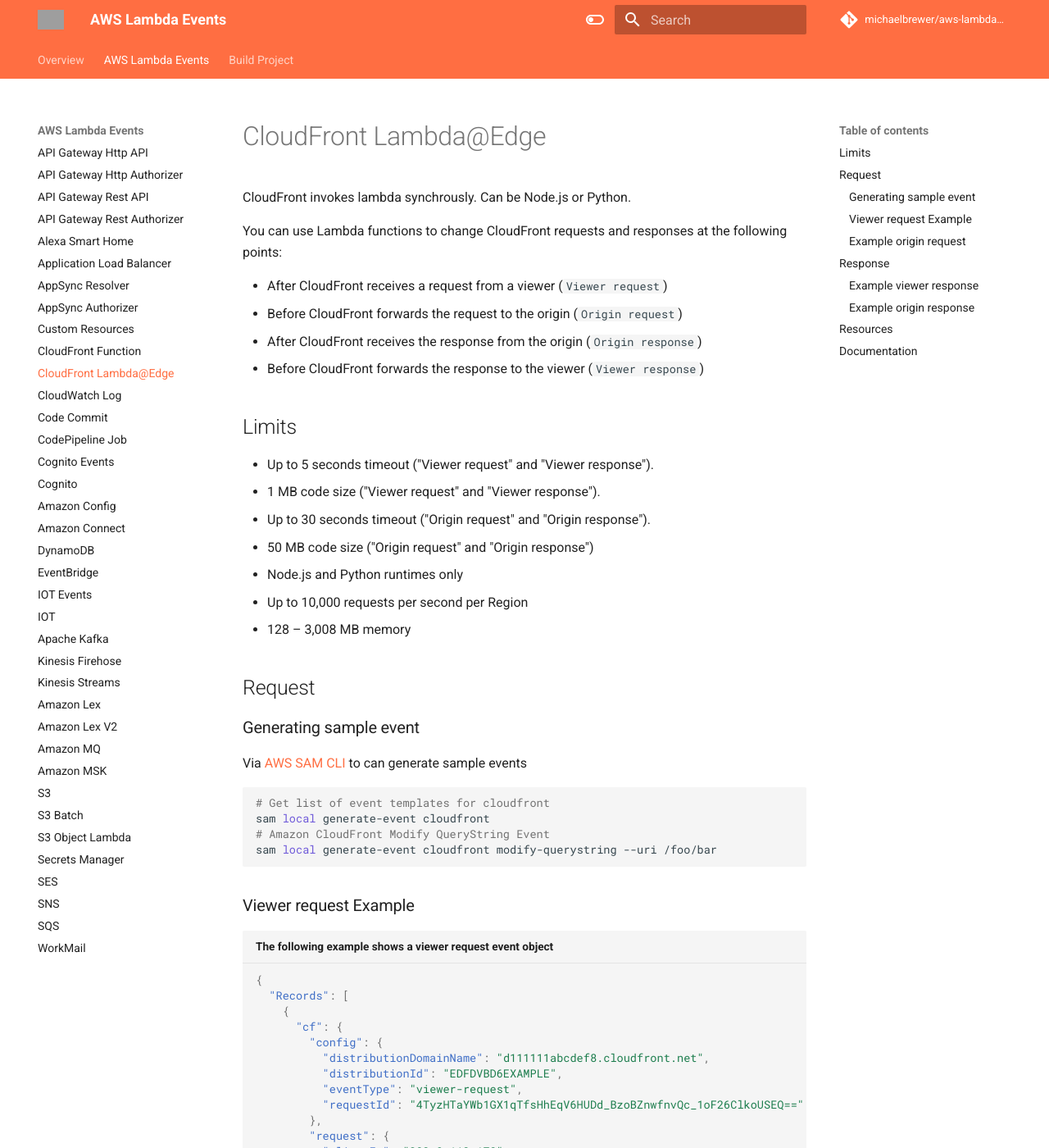
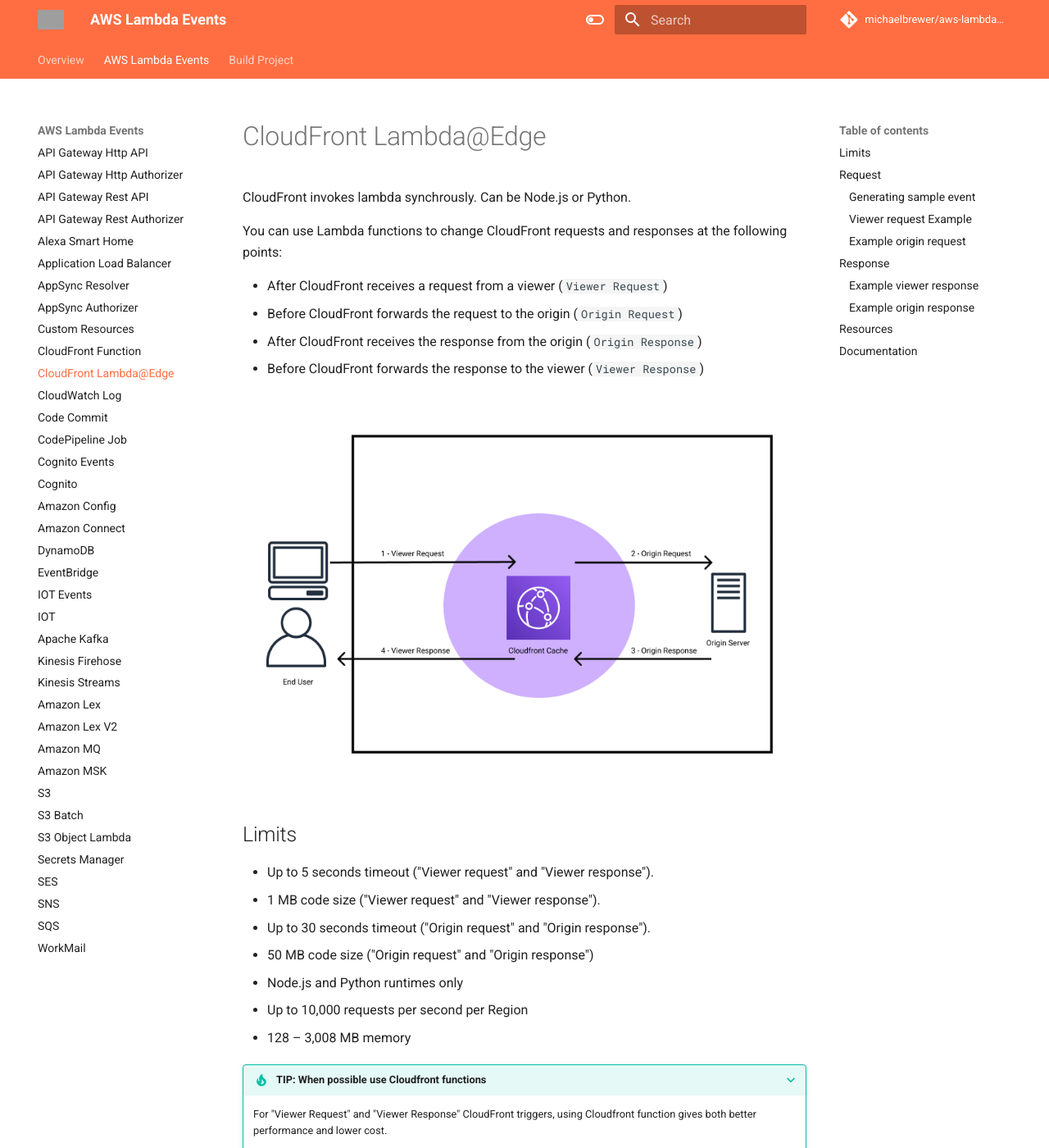
Before and after one commit to michaelbrewer/aws-lambda-events, an MkDocs documentation site: the page built from docs/cloudfront-lambda-edge.md, in a window 1280 px wide and 1400 px high. Shown: the whole window at 82% size. Built offline with MkDocs 1.6.1 and Material for MkDocs 9.7.7, drawn with Linux system fonts in a browser that asks for light colours; comment, search, counter and statistics services are not loaded; some of the changed text lies outside the part shown; grey boxes are pictures that could not be loaded.

Commit message:
feat(lambda-edge): Add diagram

```diff
--- a/docs/cloudfront-lambda-edge.md
+++ b/docs/cloudfront-lambda-edge.md
@@ -4,10 +4,13 @@
 
 You can use Lambda functions to change CloudFront requests and responses at the following points:
 
-- After CloudFront receives a request from a viewer (`Viewer request`)
-- Before CloudFront forwards the request to the origin (`Origin request`)
-- After CloudFront receives the response from the origin (`Origin response`)
-- Before CloudFront forwards the response to the viewer (`Viewer response`)
+- After CloudFront receives a request from a viewer (`Viewer Request`)
+- Before CloudFront forwards the request to the origin (`Origin Request`)
+- After CloudFront receives the response from the origin (`Origin Response`)
+- Before CloudFront forwards the response to the viewer (`Viewer Response`)
+
+![CloudFront Lambda@Edge Diagram](./media/cloudfront-lambda-edge-light.png#only-light)
+![CloudFront Lambda@Edge Diagram](./media/cloudfront-lambda-edge-dark.png#only-dark)
 
 ## Limits
 
@@ -18,6 +21,11 @@
 - Node.js and Python runtimes only
 - Up to 10,000 requests per second per Region
 - 128 – 3,008 MB memory
+
+???+ TIP "TIP: When possible use Cloudfront functions"
+    For "Viewer Request" and "Viewer Response" CloudFront triggers, using Cloudfront function gives both better performance and lower cost.
+
+    See [Cloudfront Function limits](./cloudfront-function.md#limits) for the full list of limits
 
 ## Request
 
```
Also changed, not shown: other parts of docs/cloudfront-lambda-edge.md (+1 -1 lines), docs/cloudfront-function.md (+3 -3 lines), docs/media/cloudfront-lambda-edge-dark.png (added), docs/media/cloudfront-lambda-edge-light.png (added).
